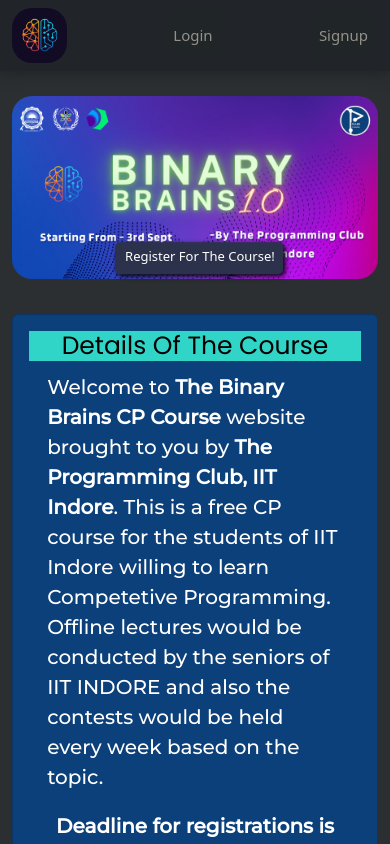
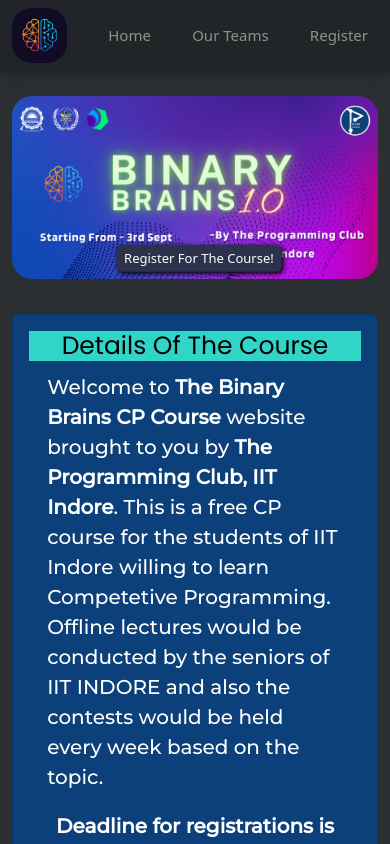
Before and after one commit to DaemonLab/Binary-Brains, a React (Create React App) app in the folder frontend/: page / in a window 390 px wide. Shown: the top 844 px of the page. Built offline with nearby package versions, Linux system fonts and the light colour scheme.

Commit message:
confirmation page

```diff
--- a/frontend/src/App.js
+++ b/frontend/src/App.js
@@ -11,8 +11,10 @@
 import Viewprizes from './Components/Viewprizes';
 import FAQs from './Components/FAQs';
 import Dailyprob from './Components/Dailyprob';
+import Confirmation from './Components/Confirmation';
 import 'bootstrap/dist/css/bootstrap.min.css';
 import { BrowserRouter as Router, Routes, Route } from "react-router-dom";
+
 
 function App() {
   return (
@@ -30,6 +32,7 @@
           <Route path="about" element={<AboutUs />}/>
           <Route path="faq" element={<FAQs />}/>
           <Route path="viewprize" element={<Viewprizes />}/>
+          <Route path="confirmation" element={<Confirmation />}/>
           <Route path="*" />
         </Routes>
         </div>
--- a/frontend/src/Components/AboutUs.js
+++ b/frontend/src/Components/AboutUs.js
@@ -28,7 +28,7 @@
             <h5 align="center"><strong>Jaskaran Singh</strong></h5>
         </div>
       <div className="p-5 text-center">
-        <h1 className="mb-3 aboutHead2"><strong>Our Teaching Team</strong></h1>
+        <h1 className="mb-3 aboutHead2"><strong>Teaching Team</strong></h1>
         <br/>
         <div className="row">
             <div className="col-sm">
--- /dev/null
+++ b/frontend/src/Components/Confirmation.js
@@ -0,0 +1,17 @@
+import React from 'react'
+import {Link} from 'react-router-dom'
+
+function Confirmation() {
+  return (
+    <div className="login">
+    <div className="container outer">
+          <div className=" logincont">
+            <h2 className="loginHead">Your Email has been Confirmed!</h2>
+            {/* <Link to="/login"><button className='btnlogin'>Login</button></Link> */}
+          </div>
+    </div>
+    </div>
+  )
+}
+
+export default Confirmation
--- a/frontend/src/Components/Navbar2.js
+++ b/frontend/src/Components/Navbar2.js
@@ -1,14 +1,29 @@
-import React from "react";
+import React, { useEffect } from "react";
+import { useState } from "react";
 import { Link } from "react-router-dom";
 import "./Style.css";
 import img1 from "./BBlogo.png";
 
+function useWindowSize() {
+  const [size, setSize] = useState([window.innerHeight, window.innerWidth]);
+  useEffect(() =>{
+    const handleResize = () => {
+      setSize([window.innerHeight, window.innerWidth]);
+    }
+    window.addEventListener("resize", handleResize);
+  },[])
+  return size;
+}
+
 function Navbar() {
+  const [height,width] = useWindowSize();
+
   const handleLogout = () => {
     localStorage.removeItem("token");
     window.location.href = "/";
   };
   const token = localStorage.getItem("token");
+
 
   return (
     <nav className="navbar navbar-expand-lg navbar-dark bg-dark">
@@ -17,7 +32,7 @@
           <img src={img1} className="navimg" alt="..." />
         </Link>
         <div className="collapse navbar-collapse" id="navbarSupportedContent">
-          <ul className="navbar-nav mr-auto">
+          <ul className="navbar-nav mr">
             <li className="nav-item">
               <Link to="/" className="nav-link">
                 Home
@@ -60,16 +75,30 @@
         ) : (
           <></>
         )}
-        {!token ? (
+        { width < "992" ? (
+            <Link to="">
+                <button className="btnnav2 toleft">Home</button>
+            </Link>
+          ):(
+          <></>
+          )}
+        { width < "992" ? (
+            <Link to="about">
+                <button className="btnnav2 toleft">Our Teams</button>
+            </Link>
+          ):(
+          <></>
+          )}
+        {/* {!token ? (
           <Link to="login">
             <button className="btnnav2">Login</button>
           </Link>
         ) : (
           <></>
-        )}
+        )} */}
         {!token ? (
           <Link to="signup">
-            <button className=" btnnav2">Signup</button>
+            <button className=" btnnav2">Register</button>
           </Link>
         ) : (
           <></>
--- a/frontend/src/Components/Schedule.js
+++ b/frontend/src/Components/Schedule.js
@@ -29,8 +29,8 @@
                 <th className='thtop'>Advanced</th>
               </tr>
               <tr>
-                  <td className="tdtop-2 tdbeg"> This level is for complete beginners and is <br/>intended to get your CP journey kick started from <br/>absolute scratch. <br/>A major focus in this level will be on making <br/> students comfortable in thinking about various <br/>approaches to solve problems, reasoning on <br/>good and bad ideas, and finally being able to<br/> implement them on their own. There are no prerequisites for beginners level.</td>
-                  <td className="tdtop-2 tda"> This level is for people who are comfortable<br/> in solving at least 2 problems in most Div2 rounds <br/>in codeforces. After completing this course, <br/>students can expect to be comfortable in <br/>approaching most problems rated greater than 1600 on codeforces. <br/> Here, we will focus on making you comfortable <br/>in  solving the 3rd problem in codeforces Div2 Rounds.<br/> For advanced level you need to know all the topics covered in beginners level.</td>
+                  <td className="tdtop-2 tdbeg"> This level is for complete beginners and is intended to get your CP journey kick started from absolute scratch. A major focus in this level will be on making students comfortable in thinking about various approaches to solve problems, reasoning on good and bad ideas, and finally being able to implement them on their own. There are no prerequisites for beginners level.</td>
+                  <td className="tdtop-2 tda"> This level is for people who are comfortable in solving at least 2 problems in most Div2 rounds in codeforces. After completing this course, students can expect to be comfortable in approaching most problems rated greater than 1600 on codeforces. Here, we will focus on making you comfortable in  solving the 3rd problem in codeforces Div2 Rounds. For advanced level you need to know all the topics covered in beginners level.</td>
                 </tr>
               </tbody>
             </table>
--- a/frontend/src/Components/Style.css
+++ b/frontend/src/Components/Style.css
@@ -374,6 +374,9 @@
     padding-top: 20px;
     box-shadow: 0px 0px 15px rgb(30, 30, 30);
 }
+.toleft{
+    float: left;
+}
 .insta{
     padding-bottom: 10px;
 }
@@ -426,10 +429,21 @@
 {
   padding: 0
 }
+@media(min-width:992px){
+    .toleft{
+        float:left;
+    }
+}
 @media(max-width: 992px){
     .slidecont{
         margin-left: 10px;
         margin-right: 10px;
+    }
+    .toleft{
+        margin-right: auto;
+    }
+    .aboutHead2{
+        font-size: 30px;
     }
 }
 
--- a/frontend/src/Components/Style2.css
+++ b/frontend/src/Components/Style2.css
@@ -117,6 +117,7 @@
 }
 
 .btnlogin{
+  font-family: 'Poppins';
   position: relative;
   color: black;
   background-color: white;
@@ -595,6 +596,10 @@
   .tabletop{
     margin:0;
   }
+  .tabtop{
+    padding-left: 0;
+    text-align: left;
+  }
   .thtop{
     padding-left: 2%;
     font-size: 22px;
@@ -616,6 +621,9 @@
   }
   .scrollTable{
     overflow-x: auto;
+  }
+  .signup_container{
+    height:1020px
   }
 }
 @media(max-width: 768px){
@@ -650,6 +658,9 @@
 @media (max-width: 500px) {
   .btnx{
     font-size: 13px;
+    padding: 1%;
+    padding-left: 2%;
+    padding-right: 2%;
   }
   .prc{
     font-size: 10px;
```
